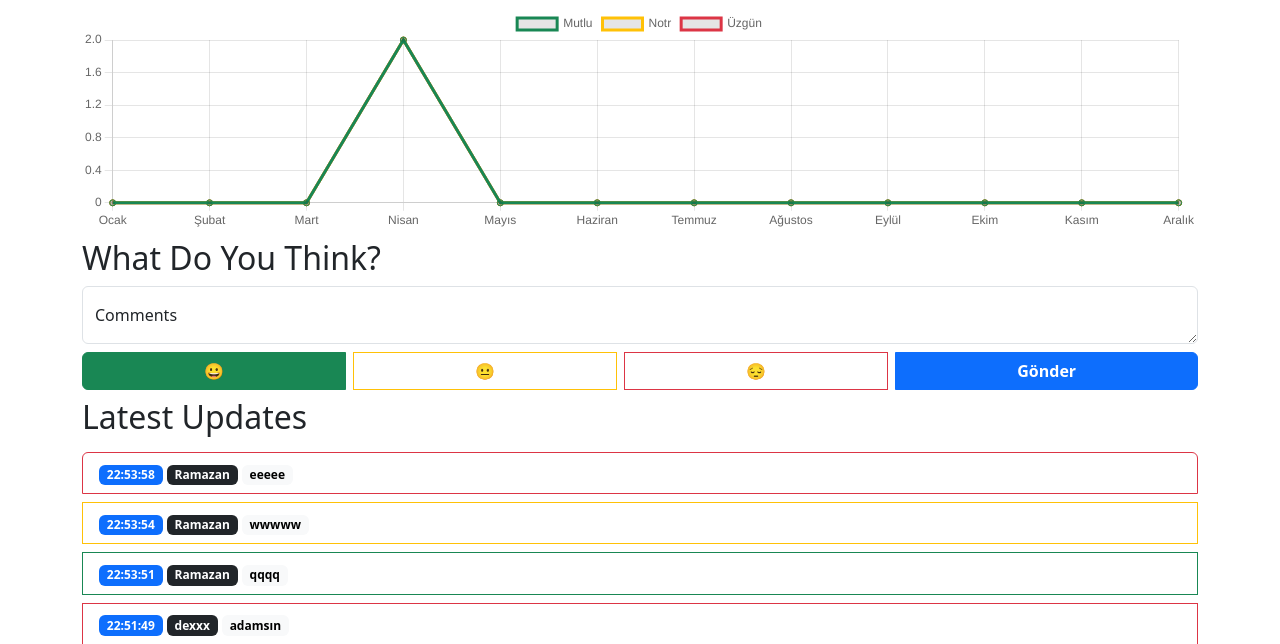
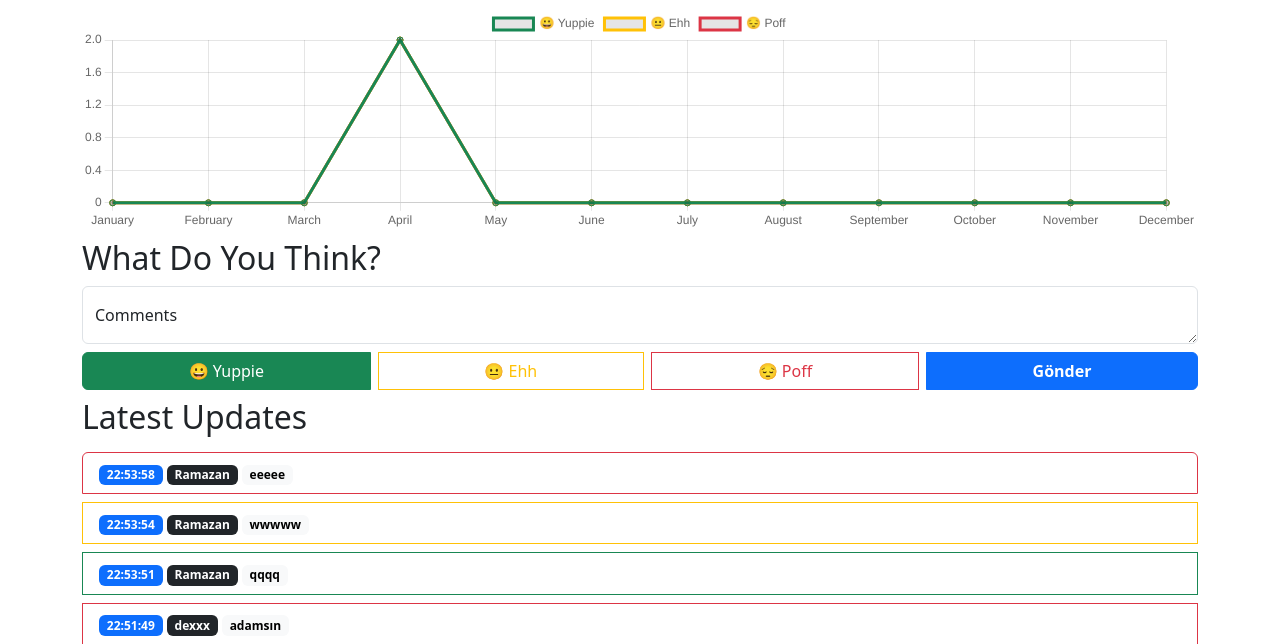
Before and after one commit to kalawaja/yuppie-poff, a PHP site: page / in a window 1280 px wide. Shown: the part 64-708 px from the top of the page. Run offline with PHP 8.4, Linux system fonts and the light colour scheme; the visitor is signed in with stand-in values (Sample User, id 1); data comes from the database, SQL or seed files in the repository.

Commit message:
fix label and labels tr-en

```diff
--- a/index.php
+++ b/index.php
@@ -12,9 +12,9 @@ require_once 'sorgu.php';
                 var myChart = new Chart(chart, {
                     type: 'line',
                     data: {
-                        labels: ['Ocak', 'Şubat', 'Mart', 'Nisan', 'Mayıs', 'Haziran', 'Temmuz', 'Ağustos', 'Eylül', 'Ekim', 'Kasım', 'Aralık'],
+                        labels: ['January', 'February', 'March', 'April', 'May', 'June', 'July', 'August', 'September', 'October', 'November', 'December'],
                         datasets: [{
-                                label: "Mutlu",
+                                label: "😀 Yuppie",
                                 data: [
                                     <?php echo $mutluocakyazisaycek['say'] ?>,
                                     <?php echo $mutlusubatyazisaycek['say'] ?>,
@@ -36,7 +36,7 @@ require_once 'sorgu.php';
                                 ]
                             },
                             {
-                                label: "Notr",
+                                label: "😐 Ehh",
                                 data: [
                                     <?php echo $notrocakyazisaycek['say'] ?>,
                                     <?php echo $notrsubatyazisaycek['say'] ?>,
@@ -57,7 +57,7 @@ require_once 'sorgu.php';
                                 ]
                             },
                             {
-                                label: "Üzgün",
+                                label: "😔 Poff",
                                 data: [
                                     <?php echo $uzgunocakyazisaycek['say'] ?>,
                                     <?php echo $uzgunsubatyazisaycek['say'] ?>,
@@ -95,13 +95,13 @@ require_once 'sorgu.php';
             <div class="btn-group mt-2 d-flex" role="group" aria-label="Basic radio toggle button group">
 
                 <input type="radio" name="yazi_secenek" class="btn-check" value="0" id="mutlu" autocomplete="off" checked>
-                <label class="btn btn-outline-success" for="mutlu">😀</label>
+                <label class="btn btn-outline-success" for="mutlu">😀 Yuppie</label>
                 <span>&nbsp;&nbsp;</span>
                 <input type="radio" name="yazi_secenek" class="btn-check" value="1" id="notr" autocomplete="off">
-                <label class="btn btn-outline-warning" for="notr">😐</label>
+                <label class="btn btn-outline-warning" for="notr">😐 Ehh</label>
                 <span>&nbsp;&nbsp;</span>
                 <input type="radio" name="yazi_secenek" class="btn-check" value="2" id="uzgun" autocomplete="off">
-                <label class="btn btn-outline-danger" for="uzgun">😔</label>
+                <label class="btn btn-outline-danger" for="uzgun">😔 Poff</label>
                 <span>&nbsp;&nbsp;</span>
                 <?php
 
```
